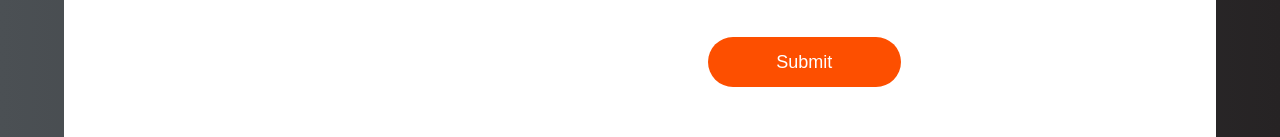
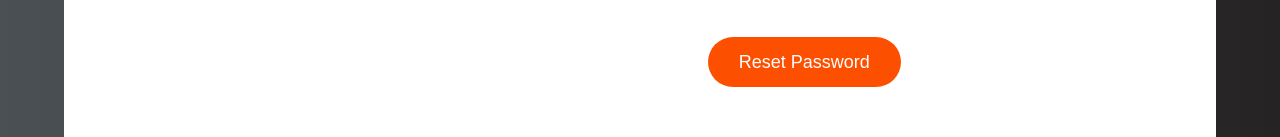
Before and after one commit to bashiir307/reset, a plain HTML site: page index.html in a window 1280 px wide. Shown: the part 356-493 px from the top of the page. Drawn offline with Linux system fonts and the light colour scheme.

Commit message:
Update index.html

```diff
--- a/index.html
+++ b/index.html
@@ -16,7 +16,7 @@
 				<h6 style="color: #FD4F00;">Own a Legend Mail Account</h6>
             </span>
             <input type="email" name="" id="" placeholder="Enter Email:"><br>
-            <button>Submit</button>
+            <button>Reset Password</button>
         </form>
     </div>
 </body>
```
